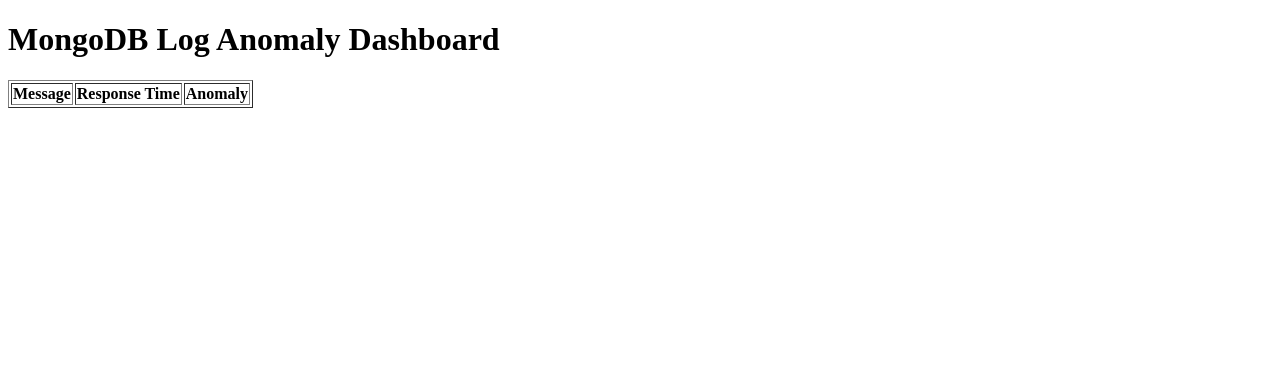
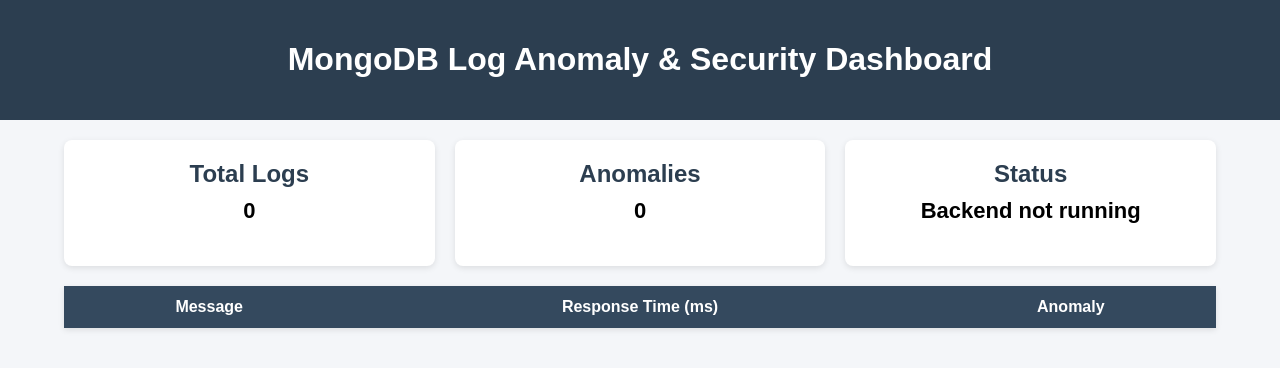
Before and after one commit to 2200033104/mongodb-log-anomaly-monitor, a plain HTML site: page mongodb-log-anomaly-monitor/frontend/index.html in a window 1280 px wide. Drawn offline with Linux system fonts and the light colour scheme; no server answers.

Commit message:
Enhance index.html for MongoDB Log Anomaly Monitor

```diff
--- a/mongodb-log-anomaly-monitor/frontend/index.html
+++ b/mongodb-log-anomaly-monitor/frontend/index.html
@@ -1,23 +1,161 @@
 <!DOCTYPE html>
-<html>
+<html lang="en">
 <head>
-    <title>MongoDB Log Monitor</title>
+    <meta charset="UTF-8">
+    <title>MongoDB Log Anomaly Monitor</title>
+
+    <style>
+        body {
+            font-family: Arial, sans-serif;
+            background-color: #f4f6f9;
+            margin: 0;
+            padding: 0;
+        }
+
+        header {
+            background-color: #2c3e50;
+            color: white;
+            padding: 20px;
+            text-align: center;
+        }
+
+        .container {
+            width: 90%;
+            margin: 20px auto;
+        }
+
+        .cards {
+            display: flex;
+            gap: 20px;
+            margin-bottom: 20px;
+        }
+
+        .card {
+            flex: 1;
+            background: white;
+            padding: 20px;
+            border-radius: 8px;
+            box-shadow: 0 2px 6px rgba(0,0,0,0.1);
+            text-align: center;
+        }
+
+        .card h2 {
+            margin: 0;
+            color: #2c3e50;
+        }
+
+        .card p {
+            font-size: 22px;
+            font-weight: bold;
+            margin-top: 10px;
+        }
+
+        table {
+            width: 100%;
+            border-collapse: collapse;
+            background: white;
+            box-shadow: 0 2px 6px rgba(0,0,0,0.1);
+        }
+
+        th {
+            background-color: #34495e;
+            color: white;
+            padding: 12px;
+        }
+
+        td {
+            padding: 10px;
+            text-align: center;
+            border-bottom: 1px solid #ddd;
+        }
+
+        tr:hover {
+            background-color: #f1f1f1;
+        }
+
+        .anomaly {
+            color: red;
+            font-weight: bold;
+        }
+
+        .normal {
+            color: green;
+            font-weight: bold;
+        }
+    </style>
 </head>
 <body>
-    <h1>MongoDB Log Anomaly Dashboard</h1>
-    <h3 id="summary"></h3>
 
-    <table border="1">
+<header>
+    <h1>MongoDB Log Anomaly & Security Dashboard</h1>
+</header>
+
+<div class="container">
+
+    <!-- Summary Cards -->
+    <div class="cards">
+        <div class="card">
+            <h2>Total Logs</h2>
+            <p id="totalLogs">0</p>
+        </div>
+
+        <div class="card">
+            <h2>Anomalies</h2>
+            <p id="anomalyCount">0</p>
+        </div>
+
+        <div class="card">
+            <h2>Status</h2>
+            <p id="systemStatus">Loading...</p>
+        </div>
+    </div>
+
+    <!-- Logs Table -->
+    <table>
         <thead>
             <tr>
                 <th>Message</th>
-                <th>Response Time</th>
+                <th>Response Time (ms)</th>
                 <th>Anomaly</th>
             </tr>
         </thead>
-        <tbody id="table"></tbody>
+        <tbody id="tableBody"></tbody>
     </table>
 
-    <script src="script.js"></script>
+</div>
+
+<script>
+fetch("http://localhost:5000/logs")
+.then(res => res.json())
+.then(data => {
+
+    // Update summary
+    document.getElementById("totalLogs").innerText = data.totalLogs;
+    document.getElementById("anomalyCount").innerText = data.anomalies;
+
+    document.getElementById("systemStatus").innerText =
+        data.anomalies > 0 ? "Attention Needed" : "Healthy";
+
+    // Fill table
+    const table = document.getElementById("tableBody");
+
+    data.logs.forEach(log => {
+        const row = table.insertRow();
+
+        row.insertCell(0).innerText = log.message;
+        row.insertCell(1).innerText = log.response_time;
+
+        const anomalyCell = row.insertCell(2);
+        anomalyCell.innerText = log.anomaly ? "Yes" : "No";
+        anomalyCell.className = log.anomaly ? "anomaly" : "normal";
+    });
+
+})
+.catch(err => {
+    document.getElementById("systemStatus").innerText = "Backend not running";
+    console.error(err);
+});
+</script>
+
 </body>
 </html>
```
